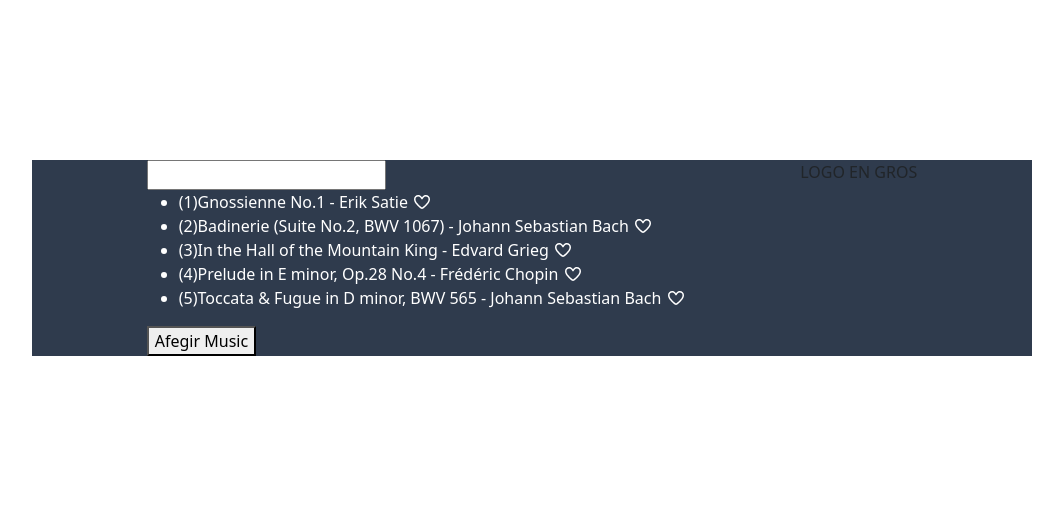
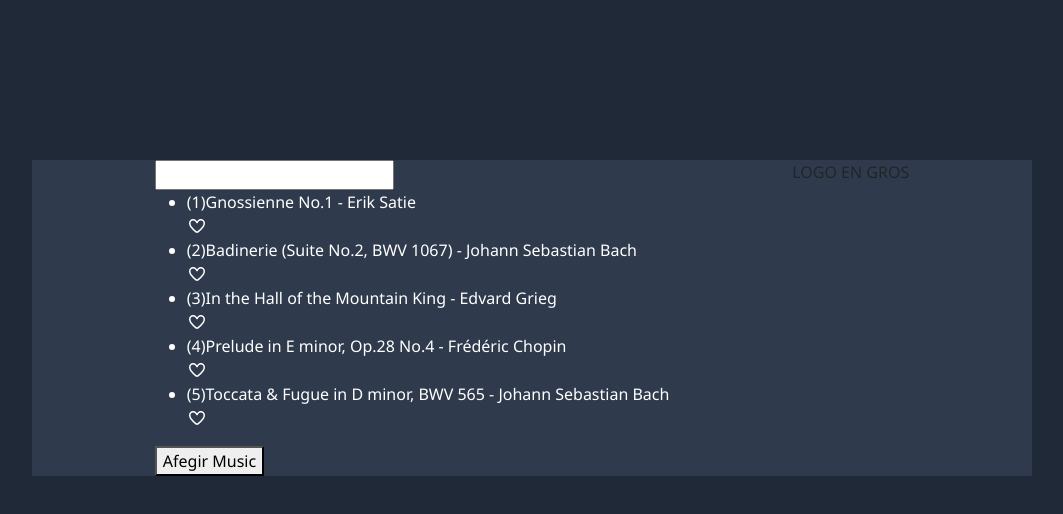
Before and after one commit to joelespinos/spotidaw-music-player, an Angular app: page / in a window 1280 px wide. Shown: the top 514 px of the page, without its empty margins (108-1171 px from the left). Built offline with nearby package versions, Linux system fonts and the light colour scheme.

Commit message:
MusicList marcar cançó estils
En el MusicList, al clicar en una cançó, ara es marca en un estil

```diff
--- a/angular.json
+++ b/angular.json
@@ -22,8 +22,8 @@
               }
             ],
             "styles": [
-              "src/styles.css",
-              "node_modules/bootstrap/dist/css/bootstrap.min.css"
+              "node_modules/bootstrap/dist/css/bootstrap.min.css",
+              "src/styles.css"
             ],
             "scripts": [
               "node_modules/bootstrap/dist/js/bootstrap.min.js"
--- a/src/app/view/addform/addform.html
+++ b/src/app/view/addform/addform.html
@@ -1 +1,7 @@
-<p>addform works!</p>
+<!-- <form>
+    <input type="text" [(ngModel)]="">
+    <input type="text" [(ngModel)]="">
+    <input type="text" [(ngModel)]="">
+    <input type="text" [(ngModel)]="">
+    <input type="textarea" [(ngModel)]="">
+</form> -->
--- a/src/app/view/addform/addform.ts
+++ b/src/app/view/addform/addform.ts
@@ -1,8 +1,9 @@
 import { Component } from '@angular/core';
+import { FormsModule } from '@angular/forms';
 
 @Component({
   selector: 'app-addform',
-  imports: [],
+  imports: [FormsModule],
   templateUrl: './addform.html',
   styleUrl: './addform.css',
 })
--- a/src/app/view/musiclist/musiclist.css
+++ b/src/app/view/musiclist/musiclist.css
@@ -0,0 +1,3 @@
+.selected {
+    color: red;
+}
--- a/src/app/view/musiclist/musiclist.html
+++ b/src/app/view/musiclist/musiclist.html
@@ -4,8 +4,10 @@
 @if (shownSongsList().length > 0){
     <ul>
         @for (song of shownSongsList(); track song.songId) {
-            <li class="text-white" (click)="changeViewMode('Player')">
-                ({{ song.songId }}){{ song.title }} - {{ song.artist }}
+            <li class="text-white">
+                <div [class]="getClassSong(song.songId)" (click)="handleClickSong(song.songId)" >
+                    ({{ song.songId }}){{ song.title }} - {{ song.artist }}
+                </div>
                 <fa-icon [icon]="getIconByFavorite(song.songId)()" (click)="onChangeFavoriteStatus(song.songId)"></fa-icon>
             </li>
         }
--- a/src/app/view/musiclist/musiclist.ts
+++ b/src/app/view/musiclist/musiclist.ts
@@ -19,6 +19,7 @@ export class Musiclist {
   private _solidHeart: Signal<any>;
   private _regularHeart: Signal<any>;
   public _changeViewMode: OutputEmitterRef<string> = output();
+  private _idSongSelected: WritableSignal<number>;
 
   constructor() {
    let storedSongsList = localStorage.getItem("STORED_SONGS");
@@ -47,6 +48,8 @@ export class Musiclist {
    this._searchSong = signal<string>("");
    this._solidHeart = signal<any>(fasHeart).asReadonly();
    this._regularHeart = signal<any>(farHeart).asReadonly();
+   this._idSongSelected = signal<number>(-1);
+
   }
 
   public get songsList(): Signal<any[]> {
@@ -59,6 +62,10 @@ export class Musiclist {
 
   public get searchSong(): WritableSignal<string> {
     return this._searchSong;
+  }
+
+  public get idSongSelected(): Signal<number> {
+    return this._idSongSelected.asReadonly();
   }
 
   public changeViewMode(mode: string): void {
@@ -91,4 +98,14 @@ export class Musiclist {
     localStorage.setItem("STORED_SONGS", JSON.stringify(this._songsList()));
   }
 
+  public handleClickSong(songId: number) {
+    this.changeViewMode('Player');
+    this._idSongSelected.set(songId);
+  }
+
+  public getClassSong(songId: number):string {
+    if (songId === this._idSongSelected()) return "basic selected";
+    else return "basic";
+  }
+
 }
```
